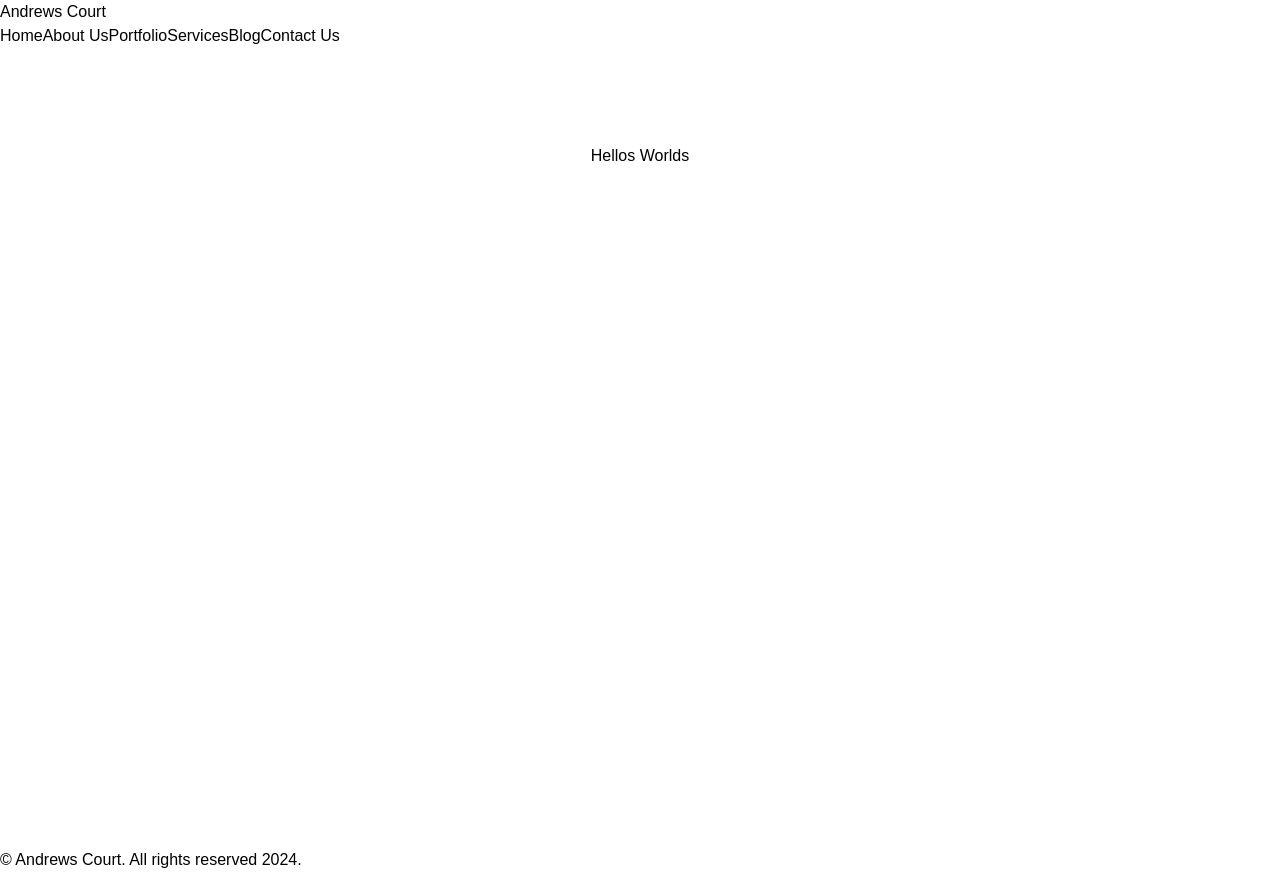
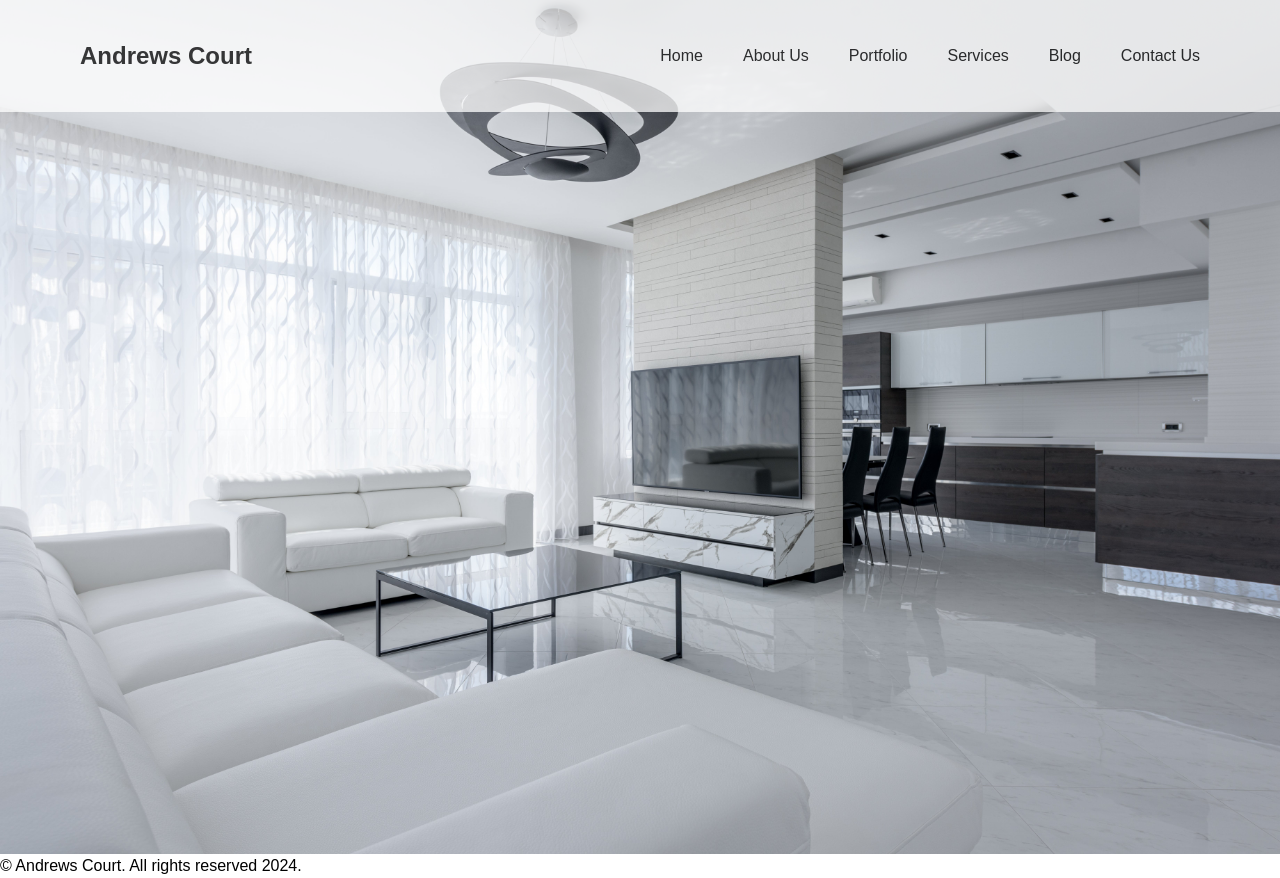
Before and after one commit to agkayster/andrews-court-app, a Next.js app: page / in a window 1280 px wide. Built offline with nearby package versions, Linux system fonts and the light colour scheme; a web font is replaced by a local one.

Commit message:
Implemented static navbar and installed react icons

```diff
--- a/src/app/page.js
+++ b/src/app/page.js
@@ -1,9 +1,16 @@
 import Image from 'next/image';
+import hero from '../../public/indoor_image_1.jpeg';
 
 export default function Home() {
 	return (
-		<main className='flex min-h-screen flex-col items-center justify-between p-24'>
-			Hellos Worlds
+		<main className='cont flex flex-row'>
+			<div className='item flex-1 flex flex-col'>
+				<Image
+					src={hero}
+					alt='hero image'
+					className='w-full h-screen md:h-full object-cover'
+				/>
+			</div>
 		</main>
 	);
 }
--- a/src/components/navbar/Navbar.jsx
+++ b/src/components/navbar/Navbar.jsx
@@ -1,3 +1,4 @@
+'use client';
 import React from 'react';
 import Link from 'next/link';
 
@@ -36,14 +37,18 @@ const links = [
 
 const Navbar = () => {
 	return (
-		<div>
-			<Link href='/'>Andrews Court</Link>
-			<div>
-				{links.map(({ id, title, url }) => (
-					<Link key={id} href={url}>
-						{title}
-					</Link>
-				))}
+		<div className='relative'>
+			<div className='h-28 flex justify-between items-center px-10 fixed w-screen bg-white opacity-75 md:px-20'>
+				<Link href='/' className='font-bold text-1xl md:text-2xl'>
+					Andrews Court
+				</Link>
+				<div className='links flex flex-col items-center gap-10 md:flex-row'>
+					{links.map(({ id, title, url }) => (
+						<Link key={id} href={url}>
+							{title}
+						</Link>
+					))}
+				</div>
 			</div>
 		</div>
 	);
```
Also changed, not shown: package.json (+5 -4 lines), 1 other file (tests, documents, lock files or other folders).
